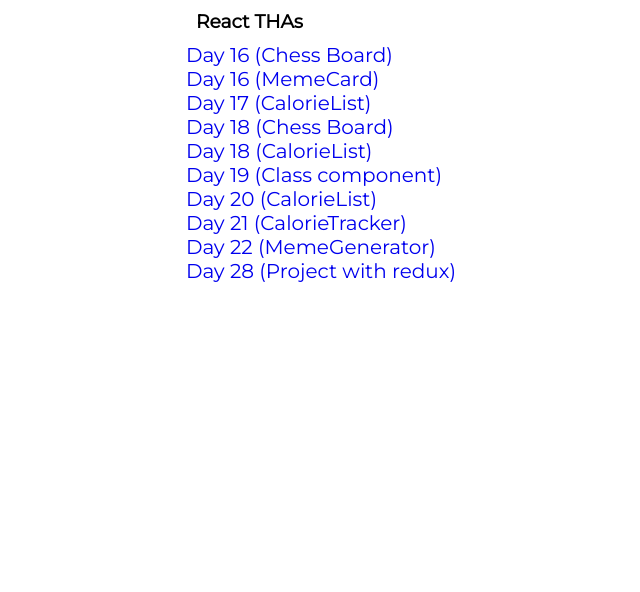
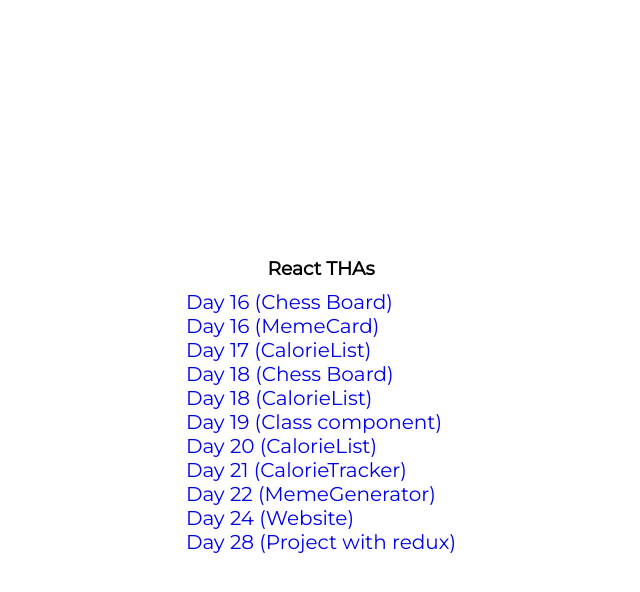
Before and after one commit to siddharth20190428/Frontend-THAs, a React (Create React App) app in the folder react-thas/: page / in a window 1280 px wide. Shown: the top 592 px of the page, without its empty margins (319-959 px from the left). Built offline with nearby package versions, Linux system fonts and the light colour scheme.

Commit message:
style changes for routes

```diff
--- a/react-thas/src/App.css
+++ b/react-thas/src/App.css
@@ -7,8 +7,11 @@
 }
 
 .App {
-  height: fit-content;
   font-family: "Montserrat", serif;
+}
+
+.center-page {
+  height: 100vh;
   display: flex;
   flex-direction: column;
   justify-content: center;
@@ -27,6 +30,7 @@
 .out {
   background: #000;
   height: 202px;
+  width: fit-content;
   display: flex;
 }
 
--- a/react-thas/src/App.js
+++ b/react-thas/src/App.js
@@ -10,6 +10,7 @@
 import CalorieList2 from "./Day 20/CalorieList";
 import CalorieTracker from "./Day 21/CalorieTracker";
 import MemeGenerator from "./Day 22/MemeGenerator";
+import Website from "./Day 24/Website";
 import Weather from "./Day 28/Weather";
 
 import foods from "./utils/FoodData";
@@ -40,6 +41,7 @@
           />
           <Route exact path="/day21/" component={CalorieTracker} />
           <Route exact path="/day22/" component={MemeGenerator} />
+          <Route exact path="/day24/" component={Website} />
           <Route exact path="/day28/" component={Weather} />
           <Route exact path="/" component={Home} />
           <Home />
--- a/react-thas/src/Day 16/Chess.js
+++ b/react-thas/src/Day 16/Chess.js
@@ -19,6 +19,7 @@
     );
   };
   return (
+    <div className="center-page">
       <div className="out">
         <div className="board">
           <Row />
@@ -31,6 +32,7 @@
           <Row />
         </div>
       </div>
+    </div>
   );
 };
 
--- a/react-thas/src/Day 16/MemeCard.js
+++ b/react-thas/src/Day 16/MemeCard.js
@@ -3,11 +3,13 @@
 
 const MemeCard = () => {
   return (
-    <div className="card">
-      <div className="card-pic">
-        <img src="../meme.png" alt="My meme" />
+    <div className="center-page">
+      <div className="card">
+        <div className="card-pic">
+          <img src="../meme.png" alt="My meme" />
+        </div>
+        <h3>This is my meme card</h3>
       </div>
-      <h3>This is my meme card</h3>
     </div>
   );
 };
--- a/react-thas/src/Day 17/CalorieList.js
+++ b/react-thas/src/Day 17/CalorieList.js
@@ -11,7 +11,7 @@
 
 const CalorieList = ({ foods }) => {
   return (
-    <div>
+    <div className="center-page">
       <h2 className="head">Calorie Read Me</h2>
       <div className="container">
         {foods.map((elem) => (
--- a/react-thas/src/Day 18/CalorieList.js
+++ b/react-thas/src/Day 18/CalorieList.js
@@ -17,7 +17,7 @@
 
 const CalorieList = ({ foods }) => {
   return (
-    <div>
+    <div className="center-page">
       <h2 className="head">Calorie Read Me</h2>
       <div className="container">
         {foods.map((elem) => (
--- a/react-thas/src/Day 18/Chess.js
+++ b/react-thas/src/Day 18/Chess.js
@@ -15,8 +15,10 @@
     return boxes;
   };
   return (
-    <div className="out">
-      <div className="board">{addBoxes()}</div>
+    <div className="center-page">
+      <div className="out">
+        <div className="board">{addBoxes()}</div>
+      </div>
     </div>
   );
 };
--- a/react-thas/src/Day 19/CountButtons.js
+++ b/react-thas/src/Day 19/CountButtons.js
@@ -25,7 +25,7 @@
 
 class Box extends React.Component {
   render() {
-    return React.createElement("div", {}, [
+    return React.createElement("div", { className: "center-page" }, [
       React.createElement(
         "p",
         {},
--- a/react-thas/src/Day 20/CalorieList.js
+++ b/react-thas/src/Day 20/CalorieList.js
@@ -19,7 +19,7 @@
 const CalorieList = ({ foods }) => {
   const [cards, setCards] = useState(foods);
   return (
-    <div>
+    <div className="center-page">
       <h2 className="head">Calorie Read Me</h2>
       <div className="container">
         {cards.length === 0 ? (
--- a/react-thas/src/Day 21/CalorieTracker.js
+++ b/react-thas/src/Day 21/CalorieTracker.js
@@ -7,6 +7,7 @@
   const [foods, setFoods] = useState([]);
 
   return (
+    <div className="center-page">
       <div>
         <h2>Calorie Tracker</h2>
         <AddFood foods={foods} setFoods={setFoods} />
@@ -25,6 +26,7 @@
           )}
         </div>
       </div>
+    </div>
   );
 };
 
--- a/react-thas/src/Home.js
+++ b/react-thas/src/Home.js
@@ -3,7 +3,7 @@
 
 const Home = () => {
   return (
-    <div>
+    <div className="center-page">
       <h3>React THAs</h3>
       <ul className="links">
         <li>
@@ -34,6 +34,9 @@
           <Link to="/day22/">Day 22 (MemeGenerator)</Link>
         </li>
         <li>
+          <Link to="/day24/">Day 24 (Website)</Link>
+        </li>
+        <li>
           <Link to="/day28/">Day 28 (Project with redux)</Link>
         </li>
       </ul>
```
Lines whose indentation alone changed are shown as unchanged.
